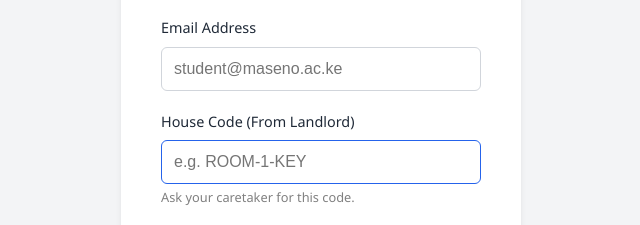
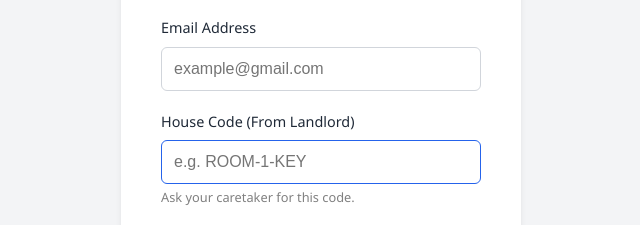
Before and after one commit to csia77/Smartrent, a plain HTML site: page register.html in a window 1280 px wide. Shown: the part 281-506 px from the top of the page, 319-959 px from the left. Drawn offline with Linux system fonts and the light colour scheme.

Commit message:
Update registration logic and firestore rules

```diff
--- a/register.html
+++ b/register.html
@@ -22,7 +22,7 @@
 
                 <div class="input-group">
                     <label>Email Address</label>
-                    <input type="email" id="reg-email" placeholder="student@maseno.ac.ke" required>
+                    <input type="email" id="reg-email" placeholder="example@gmail.com" required>
                 </div>
 
                 <div class="input-group">
```
Also changed, not shown: js/register.js (line endings or trailing spaces), 1 other file.
